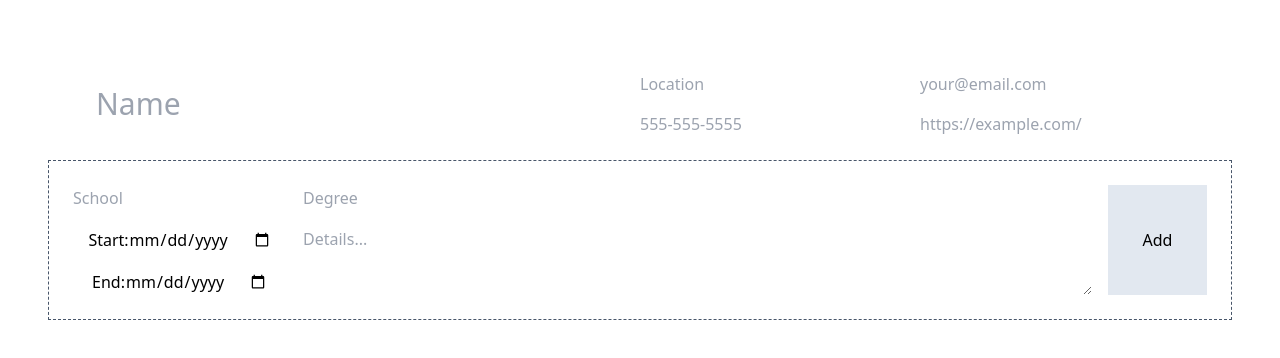
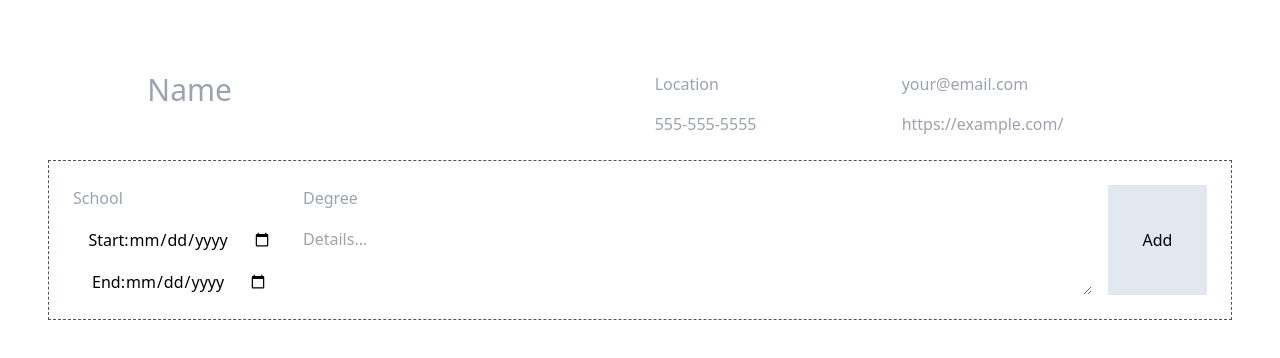
Before and after one commit to crespire/js-cv-builder, a React (Create React App) app: page / in a window 1280 px wide. Shown: the top 358 px of the page. Built offline with nearby package versions, Linux system fonts and the light colour scheme.

Commit message:
Fix info container

```diff
--- a/src/components/Info.js
+++ b/src/components/Info.js
@@ -28,11 +28,11 @@ class InfoContainer extends Component {
   render() {
 
     return (
-      <div className="flex place-content-between px-12 py-6 print:p-0">
-        <div className="container place-content-center">
+      <div className="flex place-content-evenly p-6 print:p-0">
+        <div>
           <input className="text-3xl" type='text' name='name' placeholder='Name' id='name' onChange={this.handleInputChange}></input>
         </div>
-        <div className='container grid grid-cols-2 gap-4 place-content-center print:place-content-start'>
+        <div className='grid grid-cols-2 gap-4 place-content-center print:place-content-start'>
           <input type='text' name='location' placeholder='Location' id='location' onChange={this.handleInputChange}></input>
           <input type='email' name='email' placeholder='your@email.com' id='email' onChange={this.handleInputChange}></input>
           <input type='tel' name='phone' placeholder='555-555-5555' id='phone' onChange={this.handleInputChange}></input>
```
